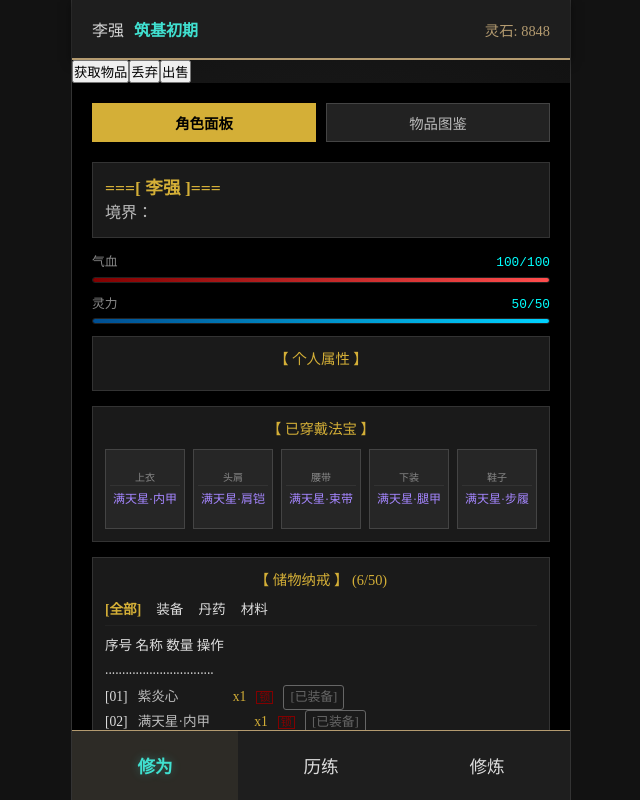
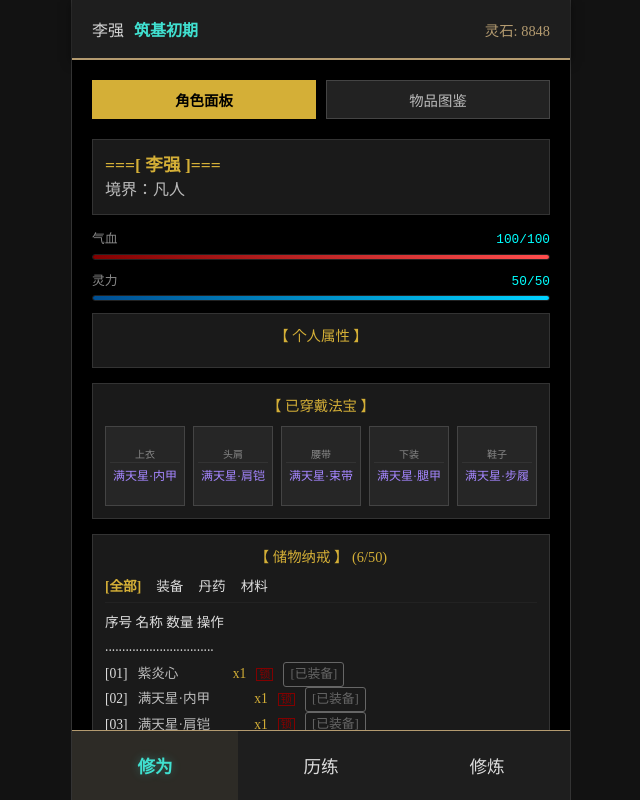
Before and after one commit to ChaoQunPeng/dialogium, a Vue app: page / in a window 1280 px wide. Both pictures are taken after a click on the element "修为". Shown: the whole page, without its empty margins (319-959 px from the left). Built offline with nearby package versions, Linux system fonts and the light colour scheme.

Commit message:
✨ feat: 增加穿戴装备

```diff
--- a/src/App.vue
+++ b/src/App.vue
@@ -9,10 +9,6 @@
     </header>
 
     <main class="game-content">
-      <button @click="addItem({ itemId: 'man_tian_xin_body', count: 1 })">获取物品</button>
-      <button @click="removeItem('bab96e71-a586-46fa-a35d-24236df12afe')">丢弃</button>
-      <button @click="selfItem">出售</button>
-
       <SceneView v-if="activeTab === 'adventure'" />
       <CharacterPanel v-if="activeTab === 'realm'" />
       <CultivationPanel v-if="activeTab === 'practice'" />
--- a/src/components/CharacterPanel.vue
+++ b/src/components/CharacterPanel.vue
@@ -100,14 +100,21 @@
             <span class="item-count">x{{ item.count }}</span>
             <span v-if="item.isLocked" class="item-tag">锁</span>
             <span
-              v-if="!item.isEquipped && !item.isLocked"
+              v-if="!item.isEquipped && item.category === 'equipment'"
+              class="equip-btn"
+              @click="equipItem(item.instanceId)"
+            >
+              [装备]
+            </span>
+            <span
+              v-if="!item.isEquipped && !item.isLocked && item.category !== 'equipment'"
               class="drop-btn"
               @click="showDropConfirm(item)"
             >
               [丢弃]
             </span>
-            <span v-else-if="item.isEquipped == true" class="disabled-btn">[已装备]</span>
-            <span v-else-if="item.isEquipped == false" class="disabled-btn">装备</span>
+            <span v-else-if="item.isEquipped" class="disabled-btn">[已装备]</span>
+            <span v-else-if="item.isLocked" class="disabled-btn">[已锁定]</span>
           </div>
 
           <div v-if="filteredInventory.length === 0" class="empty-hint">此分类下空空如也。</div>
@@ -249,6 +256,11 @@ const filteredInventory = computed(() => {
     (item: (typeof inventory.value)[number]) => item.category === activeTab.value,
   );
 });
+
+// 装备相关方法
+const equipItem = (instanceId: string) => {
+  playerStore.equipItem(instanceId);
+};
 
 // 丢弃物品相关方法
 const showDropConfirm = (item: any) => {
@@ -456,6 +468,22 @@ onMounted(() => {});
         border: 1px solid #820000;
         padding: 0 2px;
         line-height: 1;
+      }
+
+      // 装备按钮样式
+      .equip-btn {
+        color: #00ff00;
+        cursor: pointer;
+        font-size: 0.8rem;
+        padding: 2px 6px;
+        border: 1px solid #00ff00;
+        border-radius: 3px;
+        transition: all 0.2s;
+
+        &:hover {
+          background: #00ff00;
+          color: #000;
+        }
       }
 
       // 丢弃按钮样式
--- a/src/stores/player.ts
+++ b/src/stores/player.ts
@@ -2,6 +2,7 @@ import { reactive, ref, watch } from 'vue';
 import { defineStore } from 'pinia';
 import type { ICharacter, IItemInstance } from '@/interface';
 import { CharacterType } from '@/enums';
+import { items } from '@/items'; // 导入物品配置
 
 // 1. 定义本地存储的 Key
 const PLAYER_KEY = 'PMZL_PLAYER_DATA';
@@ -19,7 +20,14 @@ export const usePlayerStore = defineStore('player', () => {
           id: 'player',
           name: '李强',
           type: CharacterType.Player,
-          baseInfo: { level: 1, hp: 100, maxHp: 100, mp: 50, maxMp: 50 },
+          baseInfo: {
+            level: 1,
+            hp: 100,
+            maxHp: 100,
+            mp: 50,
+            maxMp: 50,
+            cultivation: { realm: '凡人' },
+          },
           battle: { attack: 10, defense: 10 },
         },
   );
@@ -51,8 +59,8 @@ export const usePlayerStore = defineStore('player', () => {
   // --- 4. 业务操作 (Actions) ---
 
   /** 获得物品 */
-  const acquireItem = (items: { itemId: string; count: number }[]) => {
-    const finalItems = items.map((e) => {
+  const acquireItem = (itemsToAdd: { itemId: string; count: number }[]) => {
+    const finalItems = itemsToAdd.map((e) => {
       return {
         itemId: e.itemId,
         count: e.count,
@@ -65,15 +73,113 @@ export const usePlayerStore = defineStore('player', () => {
     inventory.value = [...inventory.value, ...finalItems];
   };
 
+  /** 穿戴装备 */
+  const equipItem = (instanceId: string): boolean => {
+    try {
+      // 查找要装备的物品
+      const itemToEquip = inventory.value.find((item) => item.instanceId === instanceId);
+      if (!itemToEquip) {
+        console.warn('未找到要装备的物品');
+        return false;
+      }
+
+      // 获取物品配置信息
+      const itemConfig = items[itemToEquip.itemId];
+      if (!itemConfig || itemConfig.category !== 'equipment' || !itemConfig.slot) {
+        console.warn('物品不是装备或没有装备位');
+        return false;
+      }
+
+      // 检查是否已经有相同部位的装备
+      const existingEquippedItem = inventory.value.find(
+        (item) => item.isEquipped && items[item.itemId]?.slot === itemConfig.slot,
+      );
+
+      // 如果有，先脱下原有装备
+      if (existingEquippedItem) {
+        unequipItem(existingEquippedItem.instanceId);
+      }
+
+      // 穿戴新装备
+      itemToEquip.isEquipped = true;
+
+      // 应用属性加成（如果有的话）
+      if (itemConfig.stats) {
+        if (itemConfig.stats.attack) {
+          player.battle!.attack += itemConfig.stats.attack;
+        }
+        if (itemConfig.stats.defense) {
+          player.battle!.defense += itemConfig.stats.defense;
+        }
+        if (itemConfig.stats.hp) {
+          player.baseInfo.maxHp += itemConfig.stats.hp;
+          player.baseInfo.hp = Math.min(
+            player.baseInfo.hp + itemConfig.stats.hp,
+            player.baseInfo.maxHp,
+          );
+        }
+        if (itemConfig.stats.mp) {
+          player.baseInfo.maxMp += itemConfig.stats.mp;
+          player.baseInfo.mp = Math.min(
+            player.baseInfo.mp + itemConfig.stats.mp,
+            player.baseInfo.maxMp,
+          );
+        }
+      }
+
+      console.log(`成功装备: ${itemConfig.name}`);
+      return true;
+    } catch (error) {
+      console.error('装备失败:', error);
+      return false;
+    }
+  };
+
   /**
    * 脱下装备
    * @param instanceId 物品的唯一实例ID
    */
-  const unequipItem = (instanceId: string) => {
-    const item = inventory.value.find((i) => i.instanceId === instanceId);
-    if (item) {
-      item.isEquipped = false;
-      // 如果你有计算属性关联战斗力，这里修改后 UI 会自动刷新
+  const unequipItem = (instanceId: string): boolean => {
+    try {
+      const itemToUnequip = inventory.value.find((item) => item.instanceId === instanceId);
+      if (!itemToUnequip || !itemToUnequip.isEquipped) {
+        console.warn('未找到要脱下的装备');
+        return false;
+      }
+
+      // 获取物品配置信息
+      const itemConfig = items[itemToUnequip.itemId];
+      if (!itemConfig) {
+        console.warn('未找到物品配置');
+        return false;
+      }
+
+      // 移除属性加成
+      if (itemConfig.stats) {
+        if (itemConfig.stats.attack) {
+          player.battle!.attack -= itemConfig.stats.attack;
+        }
+        if (itemConfig.stats.defense) {
+          player.battle!.defense -= itemConfig.stats.defense;
+        }
+        if (itemConfig.stats.hp) {
+          player.baseInfo.maxHp -= itemConfig.stats.hp;
+          player.baseInfo.hp = Math.min(player.baseInfo.hp, player.baseInfo.maxHp);
+        }
+        if (itemConfig.stats.mp) {
+          player.baseInfo.maxMp -= itemConfig.stats.mp;
+          player.baseInfo.mp = Math.min(player.baseInfo.mp, player.baseInfo.maxMp);
+        }
+      }
+
+      // 设置为未装备状态
+      itemToUnequip.isEquipped = false;
+
+      console.log(`成功脱下: ${itemConfig.name}`);
+      return true;
+    } catch (error) {
+      console.error('脱下装备失败:', error);
+      return false;
     }
   };
 
@@ -86,6 +192,7 @@ export const usePlayerStore = defineStore('player', () => {
     player,
     inventory,
     acquireItem,
+    equipItem,
     unequipItem,
     dropItem,
   };
```
